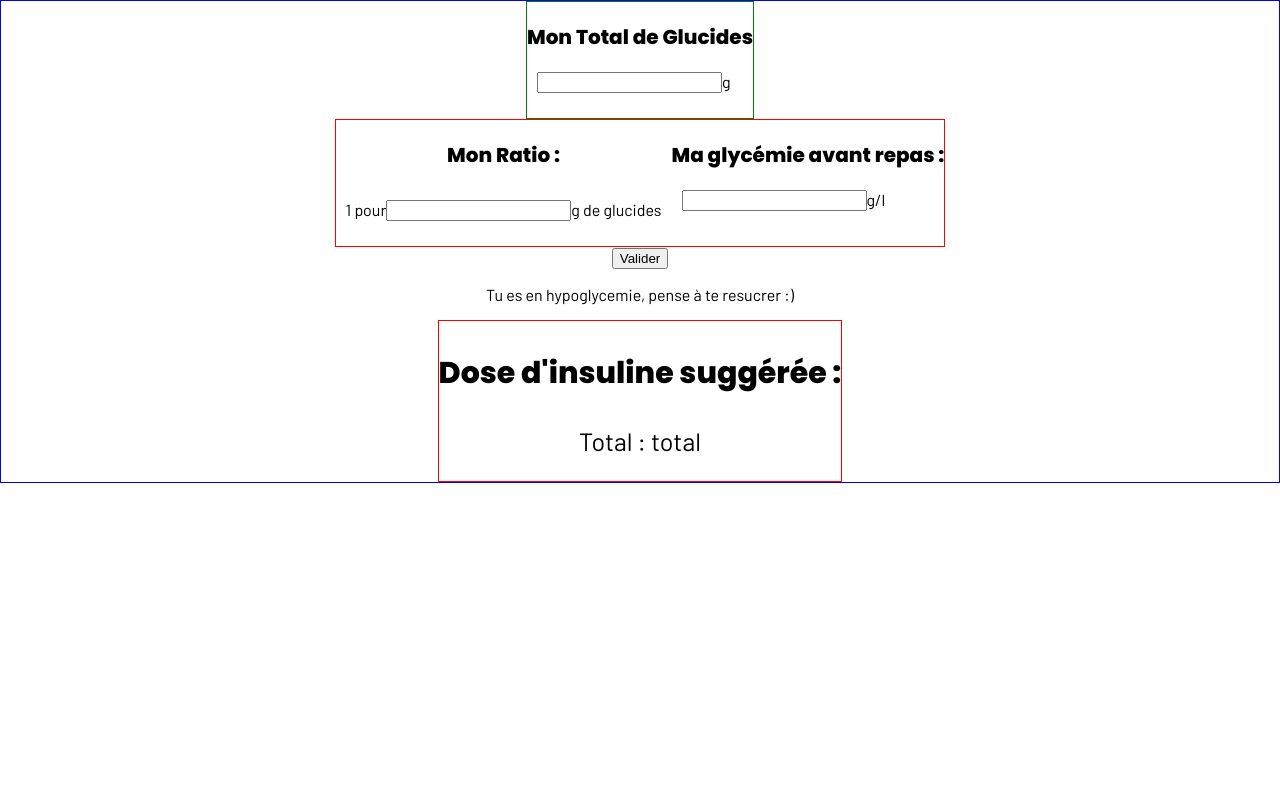
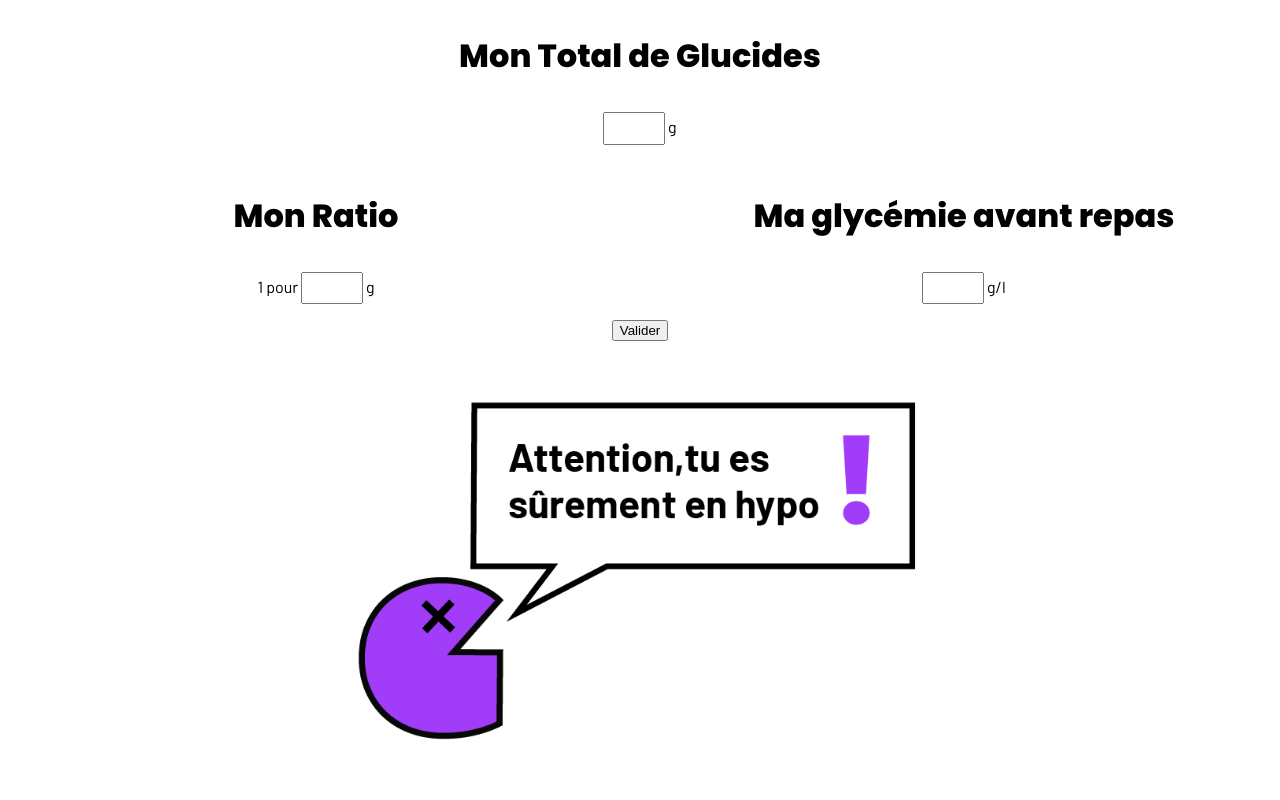
Before and after one commit to WildCodeSchool/Paris-0919-P2-Diabete, a React (Create React App) app in the folder ohmyg/: page / in a window 1280 px wide. Both pictures are taken after a click on the button "Valider". Shown: the top 800 px of the page. Built offline with nearby package versions, Linux system fonts and the light colour scheme.

Commit message:
adding hypoglycemia icon to calculation page and adjusting responsive font sizes

```diff
--- a/ohmyg/src/components/pages/calculation/InsulinCalculation.css
+++ b/ohmyg/src/components/pages/calculation/InsulinCalculation.css
@@ -7,69 +7,47 @@
 
 
 .insulinCalculationContainer {
-    display: flex;
-    flex-direction: column;
+    display: grid;
+    grid-auto-columns: 1fr;
     align-items: center;
-    border : 1px solid blue;
 }
 
-.inputAndLabels {
+.ratioAndGlycemie, .hyperglycemie {
+    display: grid;
+    grid-template-columns: 1fr 1fr;
+    grid-template-rows: 1fr;
+    grid-column-gap: 1em;
+}
+
+.ratio, .glycemie, .sensibilite, .glycemieCible {
+    display: grid;
+    grid-template-rows: 1fr;
+}
+
+/* .hyperglycemie {
     display: flex;
     flex-direction: row;
-    margin : 10px;
+} */
+
+
+input {
+    margin-bottom : 15px;
+    width: 4em;
+    height: 2em;
+    text-align: center;
 }
 
-
-
-.ratioAndGlycemie {
-    display: flex;
-    flex-direction: row;
-    border : 1px solid red;
-}
-
-.ratio {
- display: flex;
- flex-direction: column;
-justify-content : center;
- flex-wrap: wrap;
+.warning {
+    display : flex;
+    justify-content: center;
 
 }
-
-.hyperglycemie {
-    display: flex;
-    flex-direction: row;
-}
-
-.inputAndLabels {
-    display: flex;
-
-}
-input {
-    margin-bottom : 15px;
-}
-
 
 .no-hypoglycemie {
     display : none;
 }
 
-.hypoglycemie {
-    display : flex;
-}
 /* --- */
-
-/** Borders **/
-.totalGlucides {
-    border : 1px solid green;
-
-}
-
-.total {
-    border : 1px solid red
-}
-
-/** Borders **/
-
 
 
 /* Font */
@@ -78,15 +56,13 @@ label {
     font-family: "Barlow", sans-serif;
 }
 
-p {
-    font-family: "Barlow", sans-serif;
-}
-
 
 .inputTitle {
-    font-size : 20px;
+    font-size : 1.4em;
     font-family: "Poppins", sans-serif;
     font-weight: 800;
+    text-align: center;
+    align-self: center;
 }
 
 #totalTitle {
@@ -102,4 +78,34 @@ p {
 
 }
 
-/* ---------- */
+/* size smiley */
+
+.smileyHypo {
+    width:50%;
+    height:auto;
+}
+
+
+/* Media Querys */
+
+@media screen and (min-width:960px) {
+.inputTitle {
+    font-size : 2em;
+
+}
+
+#totalTitle, #totalNumber  {
+    font-size : 2.7em;
+
+}
+
+input {
+    margin-bottom : 15px;
+    width: 4em;
+    height: 2em;
+    font-size: ;
+}
+
+
+
+}
--- a/ohmyg/src/components/pages/calculation/InsulinCalculation.js
+++ b/ohmyg/src/components/pages/calculation/InsulinCalculation.js
@@ -1,5 +1,6 @@
 import React, { Component } from "react";
 import "./InsulinCalculation.css"
+import smileyHypo from "../../../assets/icons/hypo-13.png";
 
 class InsulinCalculation extends Component {
   state = {
@@ -8,12 +9,12 @@ class InsulinCalculation extends Component {
     glycemie: "",
     sensibilite: "",
     glycemiecible: "",
-    total: "total",
+    total: "0",
     hypo: false,
   };
 
   handleChange = e => {
-    if (e.target.value.length > 5) {
+    if (e.target.value.length > 4) {
       return;
     }
     this.setState({
@@ -25,7 +26,7 @@ class InsulinCalculation extends Component {
   hyperglycemie = () => {
     return <div>
 
-      <p id="hyperglycemieWarning"> Attention, tu es en hyperglycémie. Rentre ces nouveaux paramètres :)</p>
+      <p className="warning"> Attention, tu es en hyperglycémie. Rentre ces nouveaux paramètres :)</p>
       <div className="hyperglycemie">
 
           <div className="sensibilite">
@@ -106,7 +107,7 @@ class InsulinCalculation extends Component {
 
         <div className="ratioAndGlycemie">
           <div className="ratio">
-            <p className="inputTitle">Mon Ratio : </p>
+            <p className="inputTitle">Mon Ratio</p>
             <div className="inputAndLabels">
               <label htmlFor="totalGlucides">1 pour  </label>
               <input
@@ -116,12 +117,12 @@ class InsulinCalculation extends Component {
                 onChange={this.handleChange}
                 value={this.state.ratio}
               />
-              <label> g de glucides</label>
+              <label> g</label>
             </div>
           </div>
 
           <div className="glycemie">
-            <p className="inputTitle">Ma glycémie avant repas : </p>
+            <p className="inputTitle">Ma glycémie avant repas</p>
             <div className="inputAndLabels">
               <input
                 id="glycemie"
@@ -141,18 +142,18 @@ class InsulinCalculation extends Component {
         </div>
 
         <div>
-          <button onClick={this.calculhypoglycemie}
+          <button onClick={this.calculhypoglycemie} value="&#x23B7;"
           > Valider</button>
         </div>
 
         {/* test affichage phrase hypoglycemie */}
-        <div>
-          <p className={this.state.hypo === true ? "hypoglycemie" : "no-hypoglycemie"}>Tu es en hypoglycemie, pense à te resucrer :)</p>
+        <div className={this.state.hypo === true ? "warning" : "no-hypoglycemie"}>
+          <img className= "smileyHypo" src={smileyHypo} alt="Attention, tu es en hypoglycémie, resucre-toi :)" />
         </div>
 
         <div className="total">
           <p id="totalTitle">Dose d'insuline suggérée :</p>
-          <p id="totalNumber"> Total : {this.state.total} </p>
+          <p id="totalNumber"> {this.state.total} </p>
         </div>
 
       </div>
```
Also changed, not shown: ohmyg/src/assets/icons/hypo-13.png (added), ohmyg/src/assets/icons/hypo-14.png (added). Lines whose indentation alone changed are shown as unchanged.
